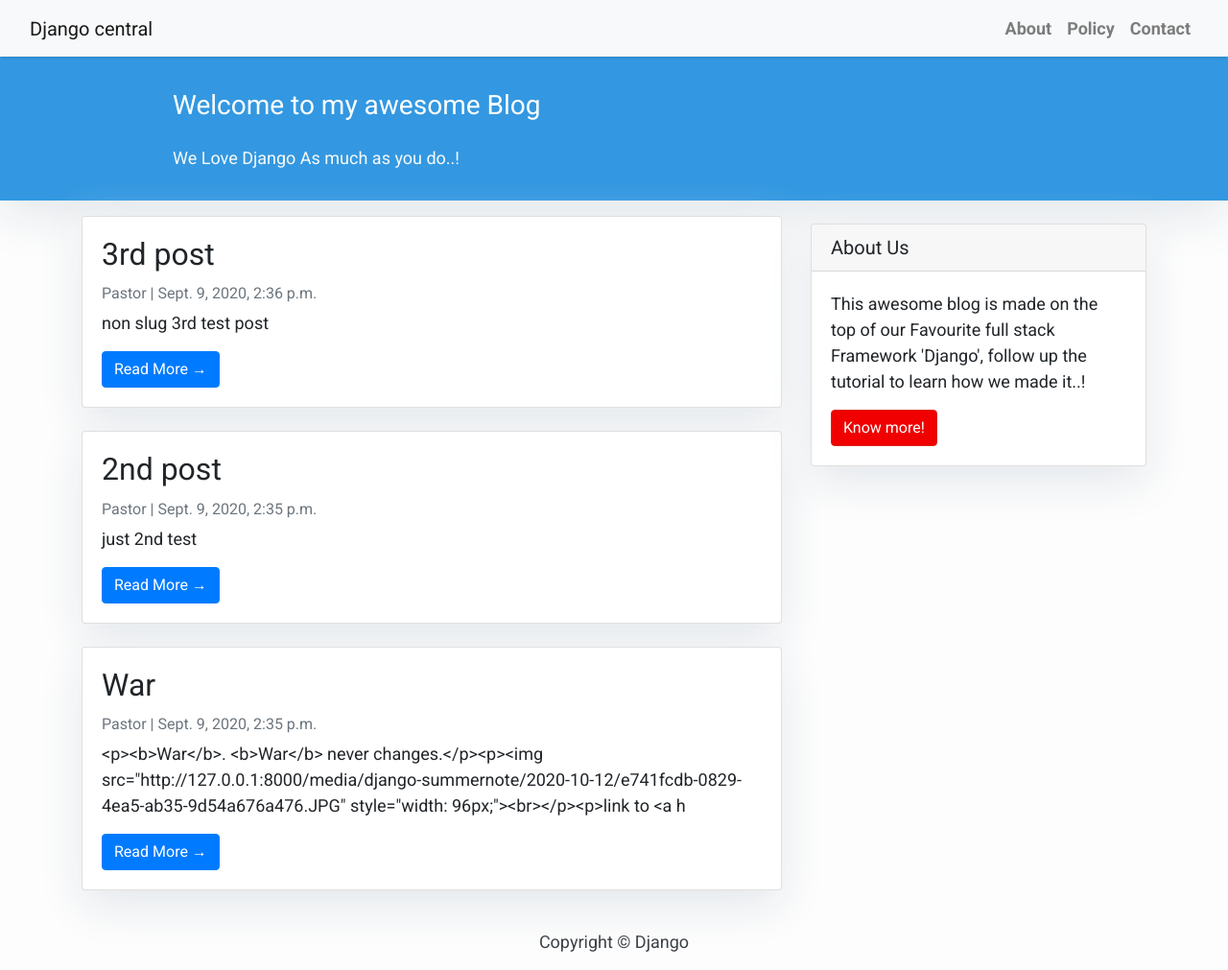
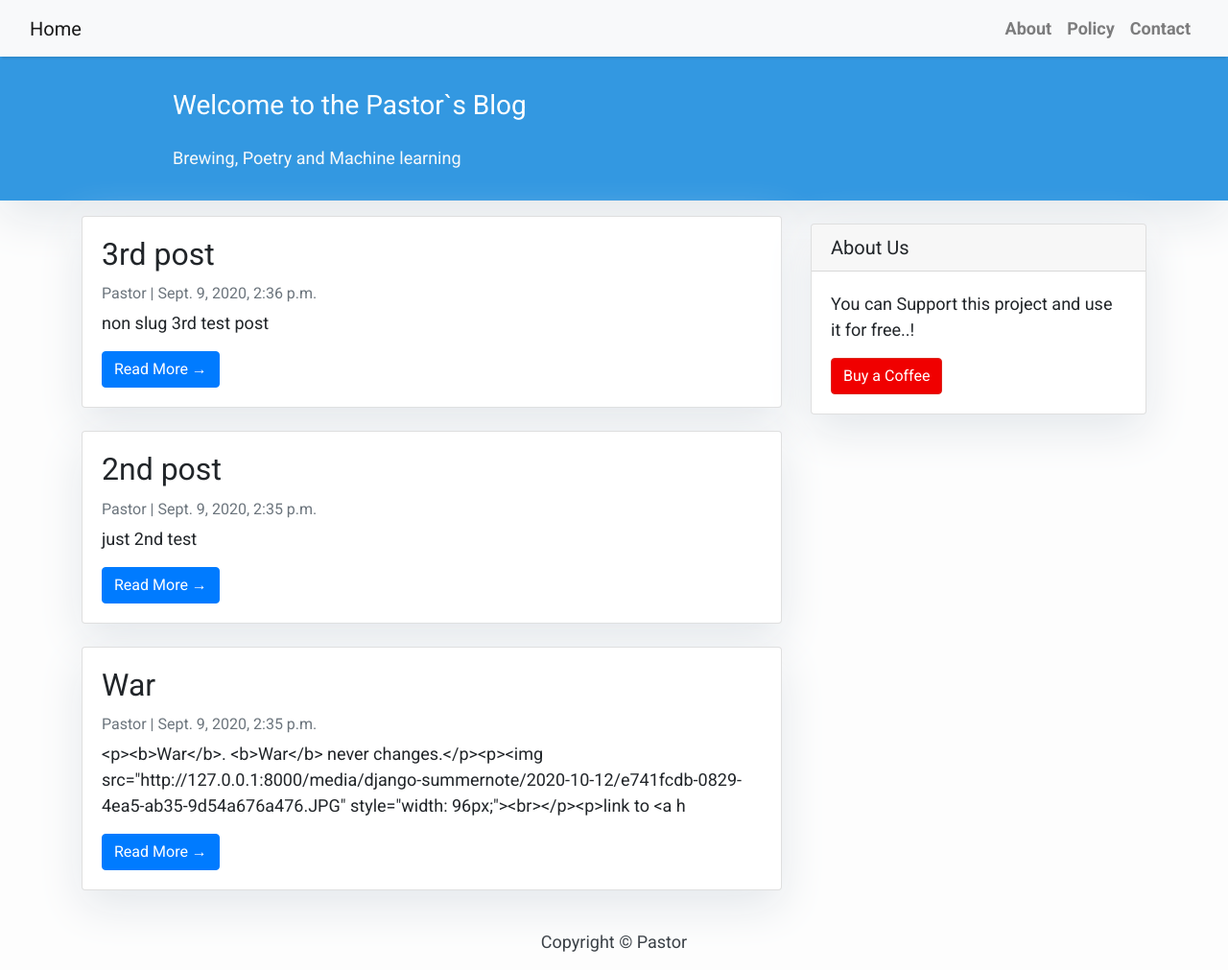
Before and after one commit to StenkinVlad/what2brew, a Django app: page / in a window 1280 px wide. Shown: the whole page at 96% size. Run offline with Django 3.2, Linux system fonts and the light colour scheme; data comes from the database, SQL or seed files in the repository; both versions use the stored data as it was after the commit; some libraries are stand-ins or nearby versions.

Commit message:
flatPage exp

```diff
--- a/blog/templates/base.html
+++ b/blog/templates/base.html
@@ -2,7 +2,7 @@
 <html>
 
     <head>
-        <title>Django Central</title>
+        <title>Pastor`s Blog</title>
         <link href="https://fonts.googleapis.com/css?family=Roboto:400,700" rel="stylesheet">
         <meta name="google" content="notranslate" />
         <meta name="viewport" content="width=device-width, initial-scale=1" />
@@ -36,7 +36,7 @@
         <!-- Navigation -->
         <nav class="navbar navbar-expand-lg navbar-light bg-light shadow" id="mainNav">
             <div class="container-fluid">
-                <a class="navbar-brand" href="{% url 'home' %}">Django central</a>
+                <a class="navbar-brand" href="{% url 'home' %}">Home</a>
                 <button class="navbar-toggler navbar-toggler-right" type="button" data-toggle="collapse" data-target="#navbarResponsive"
                     aria-controls="navbarResponsive" aria-expanded="false" aria-label="Toggle navigation">
                     <span class="navbar-toggler-icon"></span>
@@ -61,7 +61,7 @@
         {% endblock content %}
         <!-- Footer -->
         <footer class="py-3 bg-grey">
-            <p class="m-0 text-dark text-center ">Copyright &copy; Django</p>
+            <p class="m-0 text-dark text-center ">Copyright &copy; Pastor</p>
         </footer>
     </body>
 </html>
--- a/blog/templates/index.html
+++ b/blog/templates/index.html
@@ -22,8 +22,8 @@
         <div class="row">
             <div class=" col-md-8 col-md-10 mx-auto">
                 <div class="site-heading">
-                    <h3 class=" site-heading my-4 mt-3 text-white"> Welcome to my awesome Blog </h3>
-                    <p class="text-light">We Love Django As much as you do..! &nbsp
+                    <h3 class=" site-heading my-4 mt-3 text-white"> Welcome to the Pastor`s Blog </h3>
+                    <p class="text-light">Brewing, Poetry and Machine learning &nbsp
                     </p>
                 </div>
             </div>
--- a/blog/templates/sidebar.html
+++ b/blog/templates/sidebar.html
@@ -12,9 +12,9 @@
 <div class="card my-4">
         <h5 class="card-header">About Us</h5>
     <div class="card-body">
-        <p class="card-text"> This awesome blog is made on the top of our Favourite full stack Framework 'Django', follow up the tutorial to learn how we made it..!</p>
-        <a href="www"
-           class="btn btn-danger">Know more!</a>
+        <p class="card-text"> You can Support this project and use it for free..!</p>
+        <a href="https://ko-fi.com/what2brew"
+           class="btn btn-danger">Buy a Coffee</a>
     </div>
 </div>
 </div>
--- a/what2brew/settings.py
+++ b/what2brew/settings.py
@@ -26,10 +26,7 @@ SECRET_KEY = 'gezkkaw(@=x-&r^k)fs17j7k==b3!1khgw7mk&awmx1&@pvx1t'
 DEBUG = False
 # DEBUG = True
 
-
 ALLOWED_HOSTS = ['127.0.0.1', 'localhost', '.pythonanywhere.com']
-
-
 
 # Application definition
 
@@ -42,6 +39,8 @@ INSTALLED_APPS = [
     'django.contrib.staticfiles',
     'blog',
     'django_summernote',
+    'django.contrib.sites',
+    'django.contrib.flatpages',
 ]
 
 MIDDLEWARE = [
@@ -74,6 +73,7 @@ TEMPLATES = [
 
 WSGI_APPLICATION = 'what2brew.wsgi.application'
 
+SITE_ID = 1  #added for flatpages
 
 # Database
 # https://docs.djangoproject.com/en/2.2/ref/settings/#databases
--- a/what2brew/urls.py
+++ b/what2brew/urls.py
@@ -20,10 +20,14 @@ from django.urls import path, include
 from django.conf import settings
 from django.conf.urls.static import static
 
+from django.conf.urls import url, include #addad for flatpages https://simpleisbetterthancomplex.com/tutorial/2016/10/04/how-to-use-django-flatpages-app.html
+
 urlpatterns = [
     path('admin/', admin.site.urls),
     path('', include('blog.urls')),
     path('summernote/', include('django_summernote.urls')),
+    url(r'^pages/', include('django.contrib.flatpages.urls')),
+    url(r'^admin/', admin.site.urls),
     ]
 if settings.DEBUG:
     urlpatterns += static(settings.MEDIA_URL,
```
Also changed, not shown: db.sqlite3, 1 other file.
